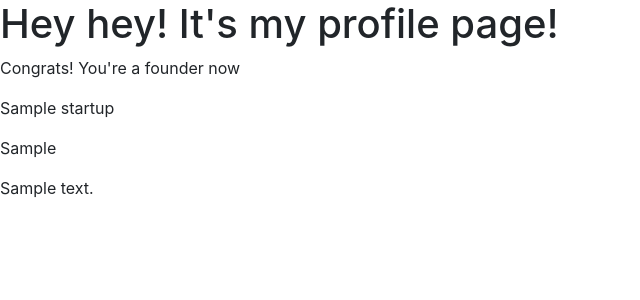
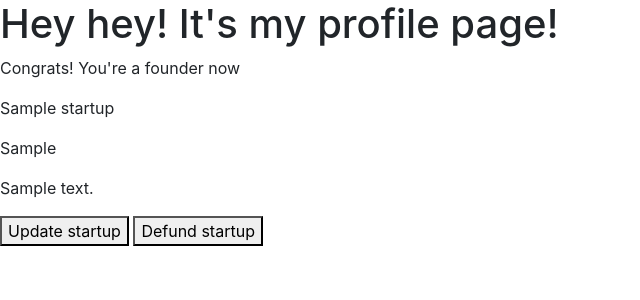
Before and after one commit to noeljane/django_fun, a Django app: page /accounts/1/profile/ in a window 1280 px wide. Shown: the part 56-356 px from the top of the page, without its empty margins (0-640 px from the left). Run offline with Django 3.2, Linux system fonts and the light colour scheme; a user stored in the database is signed in; tables that the repository leaves empty hold one stand-in row (values such as "Sample post"); some libraries are stand-ins or nearby versions.

Commit message:
add update and delete buttons to profile

```diff
--- a/accounts/templates/profile.html
+++ b/accounts/templates/profile.html
@@ -14,6 +14,16 @@
         <p>{{startup.name}}</p>
         <p>{{startup.tagline}}</p>
         <p>{{startup.description}}</p>
+        <a href="#" >
+          <button> Update startup </button>
+        </a>
+        <a href="#" >
+          <button >Defund startup </button>
+        </a>
+
+
+
+
       {% endfor %}
     {% endif %}
 
```
